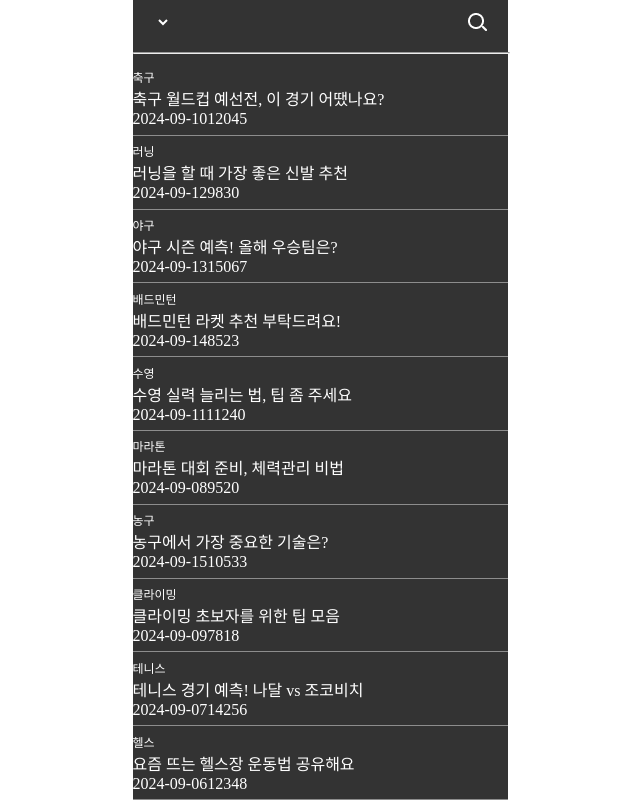
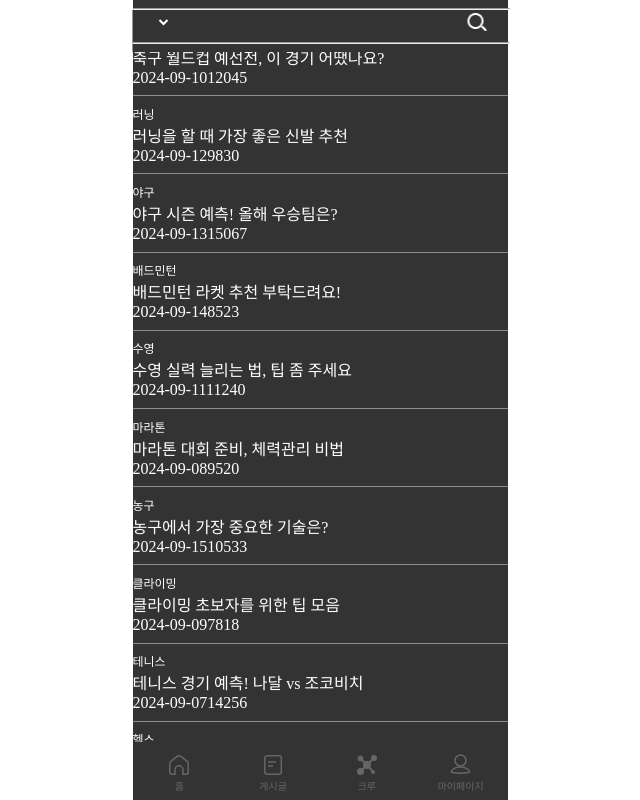
Before and after one commit to potato-club/spotry-front, a React (Create React App) app: page /each in a window 1280 px wide. Shown: the whole page, without its empty margins (320-960 px from the left). Built offline with nearby package versions, Linux system fonts and the light colour scheme.

Commit message:
fix: 라우팅 변경

```diff
--- a/src/App.tsx
+++ b/src/App.tsx
@@ -1,33 +1,11 @@
-import MainLocation from "./container/Location/MainLocation";
-import SearchPage from "./container/Search/SearchPage";
-import Main from "./container/MainPage/Main";
-import { Container } from "./styles/Container";
-import { BrowserRouter as Router, Routes, Route } from "react-router-dom";
-import EachPage from "./container/EachPage/EachPage";
-import CrewPage from "./container/EachPage/crewPage/CrewPage";
-import PostPage from "./container/EachPage/postPage/PostPage";
-import MyPage from "./container/EachPage/myPage/MyPage";
-import SearchResult from "./container/EachPage/searchResult/SearchResult";
-import MainHeader from "./container/MainPage/header/MainHeader";
+import { BrowserRouter as Router } from "react-router-dom";
+import AppContent from "./AppContent";
 
 function App() {
+
   return (
     <Router>
-      <div className="main">
-        <Container>
-          {/* <MainHeader/> */}
-          <Routes>
-            <Route path="/" element={<MainLocation/>}/>
-            <Route path="/main" element={<Main/>}/>
-            <Route path="/search" element={<SearchPage/>}/>
-            <Route path="/each" element={<EachPage/>}/>
-            <Route path="/crew" element={<CrewPage/>}/>
-            <Route path="/post" element={<PostPage/>}/>
-            <Route path="/mypage" element={<MyPage/>}/>
-            <Route path="/result" element={<SearchResult/>}/>
-          </Routes>
-        </Container>
-      </div>
+      <AppContent/>
     </Router>
   );
 }
--- /dev/null
+++ b/src/AppContent.tsx
@@ -0,0 +1,38 @@
+import MainLocation from "./container/Location/MainLocation";
+import SearchPage from "./container/Search/SearchPage";
+import Main from "./container/MainPage/Main";
+import { Container } from "./styles/Container";
+import { Routes, Route, useLocation } from "react-router-dom";
+import EachPage from "./container/EachPage/EachPage";
+import CrewPage from "./container/EachPage/crewPage/CrewPage";
+import PostPage from "./container/EachPage/postPage/PostPage";
+import MyPage from "./container/EachPage/myPage/MyPage";
+import SearchResult from "./container/EachPage/searchResult/SearchResult";
+import MainHeader from "./container/MainPage/header/MainHeader";
+import MainBar from "./components/MenuBar/MainBar";
+
+const AppContent = () => {
+
+    const location = useLocation();
+
+    return (
+        <div className="main">
+            <Container>
+                {location.pathname !== "/" && location.pathname !== "/search" && <MainHeader/>}
+                <Routes>
+                    <Route path="/" element={<MainLocation/>}/>
+                    <Route path="/main" element={<Main/>}/>
+                    <Route path="/search" element={<SearchPage/>}/>
+                    <Route path="/each" element={<EachPage/>}/>
+                    <Route path="/crew" element={<CrewPage/>}/>
+                    <Route path="/post" element={<PostPage/>}/>
+                    <Route path="/mypage" element={<MyPage/>}/>
+                    <Route path="/result" element={<SearchResult/>}/>
+                </Routes>
+                {location.pathname !== "/" && location.pathname !== "/search" && <MainBar/>}
+            </Container>
+        </div>
+    );
+};
+
+export default AppContent;
--- /dev/null
+++ b/src/components/MenuBar/MainBar.tsx
@@ -0,0 +1,107 @@
+import styled from "styled-components";
+import { BarList } from "../Data/BarSvg";
+import useBarActive from "../../hook/useBarActive";
+
+interface BarBtnProps {
+  isActive: boolean;
+}
+
+const MainBar = () => {
+  const { barActive, handlePageClick } = useBarActive();
+
+  const pagePaths: any = {
+    홈: "/main",
+    게시글: "/post",
+    크루: "/crew",
+    마이페이지: "/mypage",
+  };
+
+  return (
+    <MenuBar>
+      {BarList.map(({ name, icon }) => (
+        <BarBtn
+          key={name}
+          isActive={barActive === pagePaths[name]}
+          onClick={() => handlePageClick(pagePaths[name])}
+        >
+          <IconWrapper isActive={barActive === pagePaths[name]}>
+            {icon()}
+          </IconWrapper>
+          <Name isActive={barActive === pagePaths[name]}>{name}</Name>
+        </BarBtn>
+      ))}
+    </MenuBar>
+  );
+};
+
+const MenuBar = styled.div`
+  display: flex;
+  width: 375px;
+  height: 58px;
+  justify-content: space-around;
+  align-content: center;
+  flex-wrap: wrap;
+  background-color: #333333;
+  position: fixed;
+  bottom: 0;
+  z-index: 1000;
+`;
+
+const BarBtn = styled.div<BarBtnProps>`
+  display: flex;
+  width: 75px;
+  height: 40px;
+  flex-wrap: wrap;
+  justify-content: center;
+  border-radius: 4px;
+
+  background-color: ${({ isActive }) => (isActive ? "#373934" : "transparent")};
+
+  ${({ isActive }) =>
+    isActive &&
+    `
+
+
+  div {
+    color: #c1f84d;
+  }
+`}
+`;
+const IconWrapper = styled.div<{ isActive: boolean }>`
+  width: 28px;
+  height: 28px;
+
+  svg {
+    stroke: ${({ isActive }) => (isActive ? "#c1f84d" : "#666666")};
+    fill: ${({ isActive }) => (isActive ? "#c1f84d" : "none")};
+
+    #postLine1,
+    #postLine2 {
+      stroke: ${({ isActive }) => (isActive ? "#666666" : "#666666")}; /* stroke 색상 */
+    }
+
+    #circle4 {
+      fill: ${({ isActive }) => (isActive ? "#c1f84d" : "#666666")};
+    }
+
+    #circle1,
+    #circle3,
+    #circle5 {
+      fill: ${({ isActive }) => (isActive ? "#333333" : "#666666")};
+    }
+  }
+
+`;
+
+const Name = styled.div<{ isActive: boolean }>`
+  flex-wrap: wrap;
+  display: flex;
+  font-size: 10px;
+  width: 75px;
+  height: 12px;
+  align-content: center;
+  justify-content: center;
+  color: #666666;
+`;
+
+export default MainBar;
--- a/src/container/EachPage/EachPage.tsx
+++ b/src/container/EachPage/EachPage.tsx
@@ -1,5 +1,4 @@
 import styled from 'styled-components';
-import MainHeader from '../MainPage/header/MainHeader';
 import { useNavigate } from 'react-router-dom';
 import { useState } from 'react';
 import { PopularData } from '../../tableData/PopularData';
@@ -12,7 +11,6 @@ const EachPage = () => {
 
     return (
         <>
-            <MainHeader/>
             <StyledHr/>
             {resultPost.map((value,idx) => (
                 <PostInfoDiv key={idx}>
@@ -42,8 +40,8 @@ border-bottom: 1px solid #8D8D8D;
 `
 
 const StyledHr = styled.hr`
-    width: 100%;
-    color: white;
+width: 100%;
+color: white;
 `
 
 const Category = styled.div`
--- a/src/container/EachPage/postPage/PostPage.tsx
+++ b/src/container/EachPage/postPage/PostPage.tsx
@@ -1,10 +1,11 @@
 import React from 'react';
+import { EachWrapper } from '../../../styles/EachWrapper';
 
 const PostPage = () => {
     return (
-        <div>
+        <EachWrapper>
             게시글 페이지
-        </div>
+        </EachWrapper>
     );
 };
 
--- a/src/container/MainPage/Main.tsx
+++ b/src/container/MainPage/Main.tsx
@@ -1,30 +1,14 @@
 import React from 'react';
-import styled from 'styled-components';
-import MainHeader from './header/MainHeader';
 import MainDocu from './mainDocument/MainDocu';
+import { EachWrapper } from '../../styles/EachWrapper';
 
 const Main:React.FC = () => {
 
     return (
-        <Wrapper>
-            <MainHeader/>
-            <StyledHr/>
+        <EachWrapper>
             <MainDocu/>
-        </Wrapper>
+        </EachWrapper>
     );
 };
 
 export default Main;
-
-const Wrapper = styled.div`
-    width: 100%;
-    display: flex;
-    flex-direction: column;
-    align-items: center;
-    height: 100vh;
-`
-
-const StyledHr = styled.hr`
-    width: 100%;
-    color: white;
-`
--- a/src/container/MainPage/header/MainHeader.tsx
+++ b/src/container/MainPage/header/MainHeader.tsx
@@ -51,6 +51,7 @@ const MainHeader: React.FC = () => {
                 </TownSelect>
                 <img src='/images/Search.png' alt='검색' onClick={handleToSearch}/>
             </div>
+            <StyledHr/>
         </HeadWrapper>
     );
 };
@@ -58,9 +59,11 @@ const MainHeader: React.FC = () => {
 export default MainHeader;
 
 const HeadWrapper = styled.div`
+    background-color:  #333333;
+    position: fixed;
     margin-top: 10px;
     margin-bottom: 10px;
-    width: 100%;
+    width: 375px;
     display: flex;
     flex-direction: column;
     align-items: center;
@@ -74,6 +77,8 @@ const HeadWrapper = styled.div`
         }
         align-items: center;
     }
+    left: calc(50%);
+    transform: translateX(-50%);
 `
 
 const TownSelect = styled.select`
@@ -85,3 +90,8 @@ const TownSelect = styled.select`
 const TownOption = styled.option`
     background-color: #555555;
 `
+
+const StyledHr = styled.hr`
+    width: 100%;
+    color: white;
+`
--- a/src/container/Search/SearchPage.tsx
+++ b/src/container/Search/SearchPage.tsx
@@ -2,14 +2,12 @@ import styled from 'styled-components';
 import { usePrevPathStore } from '../../zustand/usePrevPathStore';
 import { useNavigate } from 'react-router-dom';
 import Recommend from './Recommend';
-import useClickSearchInput from '../../hook/useClickSearchInput';
 import { useState } from 'react';
 
 const SearchPage = () => {
 
     const navigate = useNavigate();
     const {prevPath} = usePrevPathStore();
-    const {clickSearchInput,UpdateInput} = useClickSearchInput();
 
     const handleClose = () => {
         navigate(prevPath);
@@ -17,8 +15,9 @@ const SearchPage = () => {
 
     const [searchWord,setSearchWord] = useState<string>('');
 
-    const handleSearchWord = (e:React.ChangeEvent<HTMLInputElement>) => {
+    const handleChangehWord = (e:React.ChangeEvent<HTMLInputElement>) => {
         setSearchWord(e.target.value);
+
     }
 
     return (
@@ -27,12 +26,12 @@ const SearchPage = () => {
             <Container>
                 <SearchBar
                 placeholder='검색어를 입력하세요'
-                value={clickSearchInput}
-                onChange={handleSearchWord}
+                value={searchWord}
+                onChange={handleChangehWord}
                 />
                 <SearhIcon src='/images/Search.png' alt='돋보기'/>
             </Container>
-            <Recommend UpdateInput={UpdateInput}/>
+            <Recommend UpdateInput={setSearchWord}/>
         </Wrapper>
     );
 };
--- a/src/hook/useClickSearchInput.tsx
+++ /dev/null
@@ -1,17 +0,0 @@
-import { useState } from "react";
-
-const useClickSearchInput = () => {
-
-    const [clickSearchInput,setClickSearchInput] = useState('');
-
-    const UpdateInput = (input:string) => {
-        setClickSearchInput(input);
-    };
-
-    return {
-        clickSearchInput,
-        UpdateInput,
-    };
-};
-
-export default useClickSearchInput;
--- /dev/null
+++ b/src/styles/EachWrapper.ts
@@ -0,0 +1,11 @@
+import styled from "styled-components"
+
+export const EachWrapper = styled.div`
+    padding-top: 50px;
+    width: 100%;
+    display: flex;
+    flex-direction: column;
+    align-items: center;
+    height: 100vh;
+    padding-bottom: 50px;
+`
```
Also changed, not shown: 1 other file (tests, documents, lock files or other folders).
